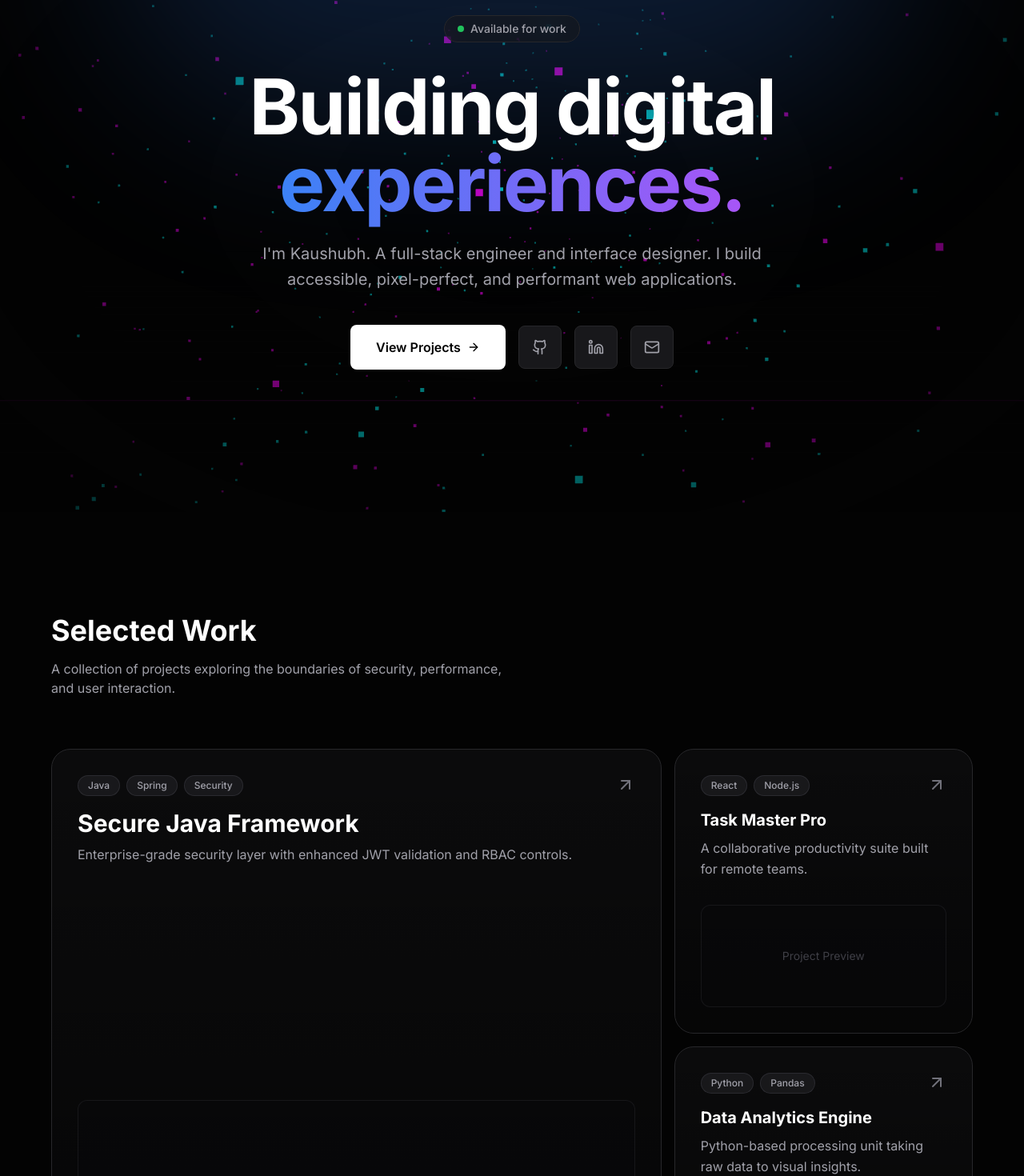
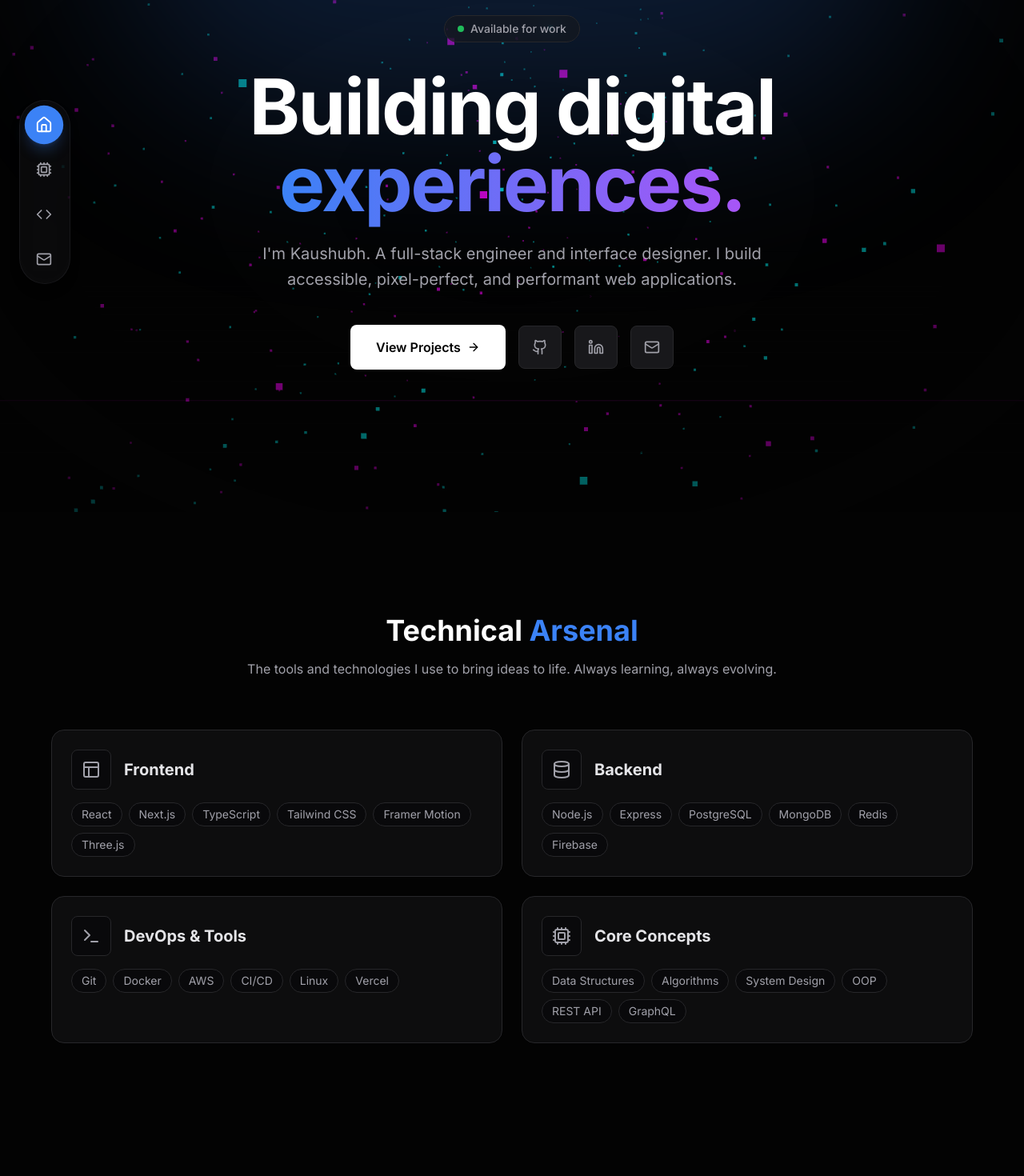
Before and after one commit to kaushubh11/protfolio-, a React (Vite) app in the folder frontend/: page / in a window 1280 px wide. Shown: the part 160-1630 px from the top of the page at 80% size. Built offline with nearby package versions, Linux system fonts and the light colour scheme.

Commit message:
Add interactive NavDock and Skills section

```diff
--- a/frontend/src/App.jsx
+++ b/frontend/src/App.jsx
@@ -1,14 +1,27 @@
-import React from 'react';
+import React, { useState, useEffect } from 'react';
 import Hero from './components/Hero';
 import Projects from './components/Projects';
 import Contact from './components/Contact';
-// We might keep other components or phase them out for consistency
-// For the renovation, we focus on the core high-impact sections first.
+import Skills from './components/Skills';
+import NavDock from './components/NavDock';
 
 function App() {
+  const [scrollY, setScrollY] = useState(0);
+
+  useEffect(() => {
+    const handleScroll = () => {
+      setScrollY(window.scrollY);
+    };
+
+    window.addEventListener('scroll', handleScroll);
+    return () => window.removeEventListener('scroll', handleScroll);
+  }, []);
+
   return (
     <main className="bg-background min-h-screen text-white selection:bg-purple-500/30">
+      <NavDock scrollY={scrollY} />
       <Hero />
+      <Skills />
       <Projects />
       <Contact />
 
--- a/frontend/src/components/Hero.jsx
+++ b/frontend/src/components/Hero.jsx
@@ -5,7 +5,7 @@ import ThreeDBg from './ThreeDBg';
 
 const Hero = () => {
     return (
-        <div className="min-h-screen w-full flex flex-col items-center justify-center relative overflow-hidden bg-background">
+        <div id="hero" className="min-h-screen w-full flex flex-col items-center justify-center relative overflow-hidden bg-background">
             {/* 3D Background */}
             <ThreeDBg animationState="idle" />
 
--- a/frontend/src/components/NavDock.jsx
+++ b/frontend/src/components/NavDock.jsx
@@ -1,13 +1,11 @@
 import React, { useState, useEffect } from 'react';
-import { Home, User, Code, Award, Gamepad2, Mail } from 'lucide-react';
+import { Home, User, Code, Mail, Cpu } from 'lucide-react';
 
-const NavDock = ({ setRocketAnimationState, scrollY }) => {
+const NavDock = ({ scrollY }) => {
     const sections = [
         { name: 'Home', id: 'hero', icon: Home },
-        { name: 'About', id: 'about', icon: User },
+        { name: 'Skills', id: 'skills', icon: Cpu },
         { name: 'Projects', id: 'projects', icon: Code },
-        { name: 'Certifications', id: 'certs', icon: Award },
-        { name: 'Playground', id: 'playground', icon: Gamepad2 },
         { name: 'Contact', id: 'contact', icon: Mail },
     ];
 
@@ -17,18 +15,8 @@ const NavDock = ({ setRocketAnimationState, scrollY }) => {
     const scrollToSection = (id) => {
         const element = document.getElementById(id);
         if (element) {
-            const isHome = id === 'hero';
-            const wasHome = activeId === 'hero';
-
-            if (!wasHome && isHome) {
-                setTimeout(() => { setRocketAnimationState('landing'); setTimeout(() => { setRocketAnimationState('idle'); }, 800); }, 10);
-            } else if (wasHome && !isHome) {
-                setRocketAnimationState('takeoff');
-                setTimeout(() => { setRocketAnimationState('idle'); }, 500);
-            }
-
-            // Adjust scroll position if top bar is active to prevent content overlap
-            const offset = document.body.classList.contains('scrolled-down-body') ? 64 : 0;
+            // Adjust scroll position to account for fixed header if needed
+            const offset = 0;
             window.scrollTo({
                 top: element.offsetTop - offset,
                 behavior: 'smooth'
@@ -40,14 +28,14 @@ const NavDock = ({ setRocketAnimationState, scrollY }) => {
         const observer = new IntersectionObserver(
             (entries) => {
                 entries.forEach(entry => {
-                    if (entry.isIntersecting && entry.intersectionRatio >= 0.5) {
+                    if (entry.isIntersecting && entry.intersectionRatio >= 0.3) {
                         setActiveId(entry.target.id);
                     }
                 });
             },
             {
-                rootMargin: '-50% 0px -50% 0px',
-                threshold: 0,
+                rootMargin: '-20% 0px -20% 0px',
+                threshold: 0.1,
             }
         );
 
@@ -62,59 +50,52 @@ const NavDock = ({ setRocketAnimationState, scrollY }) => {
     // Determine state: true if scrolled past the hero section threshold
     const isTopBar = scrollY > 100;
 
-    const dockWidthClass = isHovering || isTopBar ? 'w-full lg:w-auto' : 'w-16';
-    const orientationClass = isTopBar ? 'flex-row rounded-none px-4 py-2 h-16' : 'flex-col space-y-3 p-2 rounded-full h-auto';
-
-    // Calculate vertical offset relative to the scroll for the vertical dock
-    const scrollFactor = 0.5; // Half the speed of scroll
-    const offset = scrollY * scrollFactor;
+    const dockWidthClass = isHovering || isTopBar ? 'w-auto' : 'w-16';
+    const orientationClass = isTopBar ? 'flex-row rounded-full px-6 py-3 top-6 scale-90' : 'flex-col space-y-3 p-2 rounded-full h-auto top-1/2 -translate-y-1/2 left-6';
 
     // Apply specific positioning and style based on state
     const positionClass = isTopBar
-        ? 'top-0 left-0 right-0' // Fixed top bar
-        : 'left-4 top-1/2 hidden lg:flex'; // Vertical dock (hidden on mobile)
-
-    const verticalStyle = isTopBar
-        ? {}
-        : { transform: `translateY(calc(-50% + ${offset}px))` }; // Dynamic vertical movement
+        ? 'inset-x-0 mx-auto w-fit' // Centered top bar
+        : ''; // Vertical dock
 
     return (
         <div
-            style={verticalStyle}
-            className={`fixed z-50 transition-all duration-300 ease-out
+            className={`fixed z-50 transition-all duration-500 ease-out
                         ${positionClass}
                         ${orientationClass}
-                        bg-purple-900/10 border-2 border-neon-purple/50 backdrop-blur-md shadow-lg shadow-purple-500/20
-                        ${dockWidthClass} ${isTopBar ? 'lg:flex' : 'hidden lg:flex'}`}
+                        bg-zinc-900/40 border border-zinc-800/50 backdrop-blur-xl shadow-lg shadow-black/20
+                        ${dockWidthClass} flex`}
             onMouseEnter={() => setIsHovering(true)}
             onMouseLeave={() => setIsHovering(false)}
         >
-            <div className={`flex ${isTopBar ? 'space-x-6 mx-auto' : 'flex-col space-y-3'}`}>
+            <div className={`flex ${isTopBar ? 'space-x-2' : 'flex-col space-y-3'}`}>
                 {sections.map((item) => {
                     const isActive = activeId === item.id;
                     const IconComponent = item.icon;
-                    const shouldShowLabel = isHovering || isTopBar;
+                    const shouldShowLabel = isHovering && !isTopBar; // Show label only on hover in vertical mode
 
                     return (
                         <div key={item.id} className="relative group">
                             <button
                                 onClick={() => scrollToSection(item.id)}
-                                className={`flex items-center p-3 rounded-full transition-colors duration-300 transform hover:scale-[1.05]
-                                    ${isTopBar ? 'px-4' : 'w-full'}
+                                className={`flex items-center justify-center p-3 rounded-full transition-all duration-300 transform
                                     ${isActive
-                                        ? 'bg-neon-purple text-black shadow-neon shadow-purple-500/50'
-                                        : 'text-neon-aqua hover:bg-purple-900/30 hover:text-white'
+                                        ? 'bg-primary text-white shadow-lg shadow-primary/25 scale-110'
+                                        : 'text-zinc-400 hover:bg-white/10 hover:text-white'
                                     }`}
                             >
-                                <IconComponent size={20} className={isHovering ? 'mr-3' : (isTopBar ? 'mr-2' : '')} />
-                                <span className={`text-sm font-medium whitespace-nowrap overflow-hidden transition-all duration-300 font-orbitron
-                                    ${shouldShowLabel ? (isTopBar ? 'opacity-100 max-w-xs' : 'opacity-100 max-w-xs') : 'opacity-0 max-w-0'}`}
-                                >
-                                    {item.name}
-                                </span>
-                                {/* Small tooltip when collapsed, only necessary for vertical dock (not top bar) */}
-                                {(!isHovering && isActive && !isTopBar) && (
-                                    <span className="absolute left-full ml-3 top-1/2 -translate-y-1/2 px-3 py-1 bg-neon-aqua text-black text-sm rounded-md whitespace-nowrap pointer-events-none shadow-neon-sm shadow-aqua-500/50 font-orbitron">
+                                <IconComponent size={20} />
+
+                                {/* Label for Vertical Mode (Side) */}
+                                {shouldShowLabel && (
+                                    <span className="absolute left-full ml-4 px-2 py-1 bg-zinc-900 border border-zinc-800 text-zinc-100 text-xs rounded-md whitespace-nowrap opacity-100 transition-opacity">
+                                        {item.name}
+                                    </span>
+                                )}
+
+                                {/* Label for Horizontal Mode (Tooltip) */}
+                                {isTopBar && (
+                                    <span className="absolute top-full mt-2 px-2 py-1 bg-zinc-900 border border-zinc-800 text-zinc-100 text-xs rounded-md whitespace-nowrap opacity-0 group-hover:opacity-100 transition-opacity pointer-events-none">
                                         {item.name}
                                     </span>
                                 )}
--- /dev/null
+++ b/frontend/src/components/Skills.jsx
@@ -0,0 +1,85 @@
+import React from 'react';
+import { motion } from 'framer-motion';
+import { Code2, Database, Layout, Terminal, Cpu, Globe } from 'lucide-react';
+
+const SkillCard = ({ title, skills, icon: Icon, index }) => {
+    return (
+        <motion.div
+            initial={{ opacity: 0, y: 20 }}
+            whileInView={{ opacity: 1, y: 0 }}
+            viewport={{ once: true }}
+            transition={{ duration: 0.5, delay: index * 0.1 }}
+            className="p-6 rounded-2xl bg-zinc-900/50 border border-zinc-800 hover:border-primary/50 transition-colors group"
+        >
+            <div className="flex items-center gap-4 mb-4">
+                <div className="p-3 rounded-lg bg-zinc-950 border border-zinc-800 group-hover:border-primary/50 transition-colors">
+                    <Icon className="w-6 h-6 text-zinc-400 group-hover:text-primary transition-colors" />
+                </div>
+                <h3 className="text-xl font-bold text-zinc-200 group-hover:text-white transition-colors">{title}</h3>
+            </div>
+            <div className="flex flex-wrap gap-2">
+                {skills.map((skill, i) => (
+                    <span
+                        key={i}
+                        className="px-3 py-1 text-sm text-zinc-400 bg-zinc-950 border border-zinc-800 rounded-full hover:text-white hover:border-zinc-700 transition-all cursor-default"
+                    >
+                        {skill}
+                    </span>
+                ))}
+            </div>
+        </motion.div>
+    );
+};
+
+const Skills = () => {
+    const skillCategories = [
+        {
+            title: "Frontend",
+            icon: Layout,
+            skills: ["React", "Next.js", "TypeScript", "Tailwind CSS", "Framer Motion", "Three.js"]
+        },
+        {
+            title: "Backend",
+            icon: Database,
+            skills: ["Node.js", "Express", "PostgreSQL", "MongoDB", "Redis", "Firebase"]
+        },
+        {
+            title: "DevOps & Tools",
+            icon: Terminal,
+            skills: ["Git", "Docker", "AWS", "CI/CD", "Linux", "Vercel"]
+        },
+        {
+            title: "Core Concepts",
+            icon: Cpu,
+            skills: ["Data Structures", "Algorithms", "System Design", "OOP", "REST API", "GraphQL"]
+        }
+    ];
+
+    return (
+        <section id="skills" className="py-32 px-4 relative">
+            <div className="max-w-6xl mx-auto">
+                <motion.div
+                    initial={{ opacity: 0, y: 20 }}
+                    whileInView={{ opacity: 1, y: 0 }}
+                    viewport={{ once: true }}
+                    className="text-center mb-16"
+                >
+                    <h2 className="text-3xl md:text-4xl font-bold text-white mb-4">
+                        Technical <span className="text-primary">Arsenal</span>
+                    </h2>
+                    <p className="text-zinc-400 max-w-2xl mx-auto">
+                        The tools and technologies I use to bring ideas to life. Always learning, always evolving.
+                    </p>
+                </motion.div>
+
+                <div className="grid grid-cols-1 md:grid-cols-2 gap-6">
+                    {skillCategories.map((category, index) => (
+                        <SkillCard key={index} {...category} index={index} />
+                    ))}
+                </div>
+            </div>
+        </section>
+    );
+};
+
+export default Skills;
```
